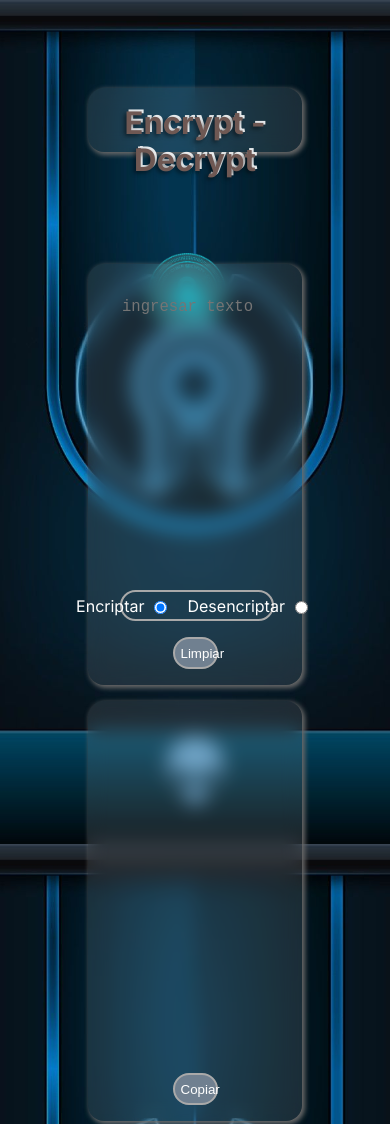
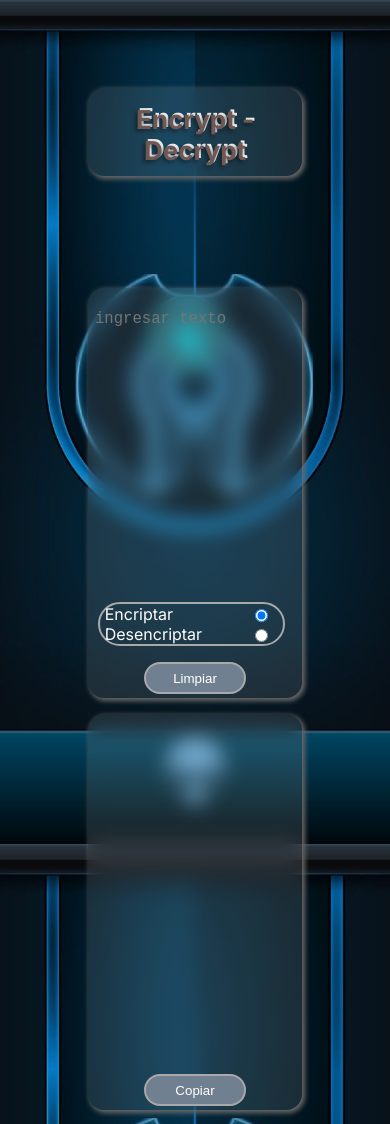
Before and after one commit to FabioBustosSJ/ch1_variante, a plain HTML site: page index.html in a window 390 px wide. Shown: the top 1124 px of the page. Drawn offline with Linux system fonts and the light colour scheme.

Commit message:
Corrección posición radio buttons

```diff
--- a/style.css
+++ b/style.css
@@ -193,22 +193,27 @@ footer p{
 		margin-left: 0;
 	}
 
+	.cabecera {
+
+		height: 5.5rem;
+	}
+
 	.cabecera .card-title{
 		padding-top: 1rem;
-		height: 4.5rem;
-		font-size:31px;
+		font-size:26px;
 		margin: 0;
 	}
 
 	.logos .gira1, .logos .gira2{
 		width: 20%;
 		left: 38%;
-    top: 30%;
+    top: 35%;
 	}
 
 	.card{
 		width:auto;
 		display: block;
+		padding: 20px 5px;
 	}
 
 	.textoEntrada, .textoSalida{
@@ -219,12 +224,38 @@ footer p{
     color: white;
 	}
 
+	.botonesLeft{
+		width: 100%;
+		text-align: justify-all;
+	}
+	.botonesLeft .limpiar{
+		width: 50%;
+	}
+
+	.botonesRight .copiar{
+		width: 50%;
+	}
+
+	.radio{
+		width:90%;
+		height: 40%;
+		display: inline-flex;
+		align-content: space-around;
+		justify-content: space-between;
+		flex-wrap: wrap;
+	}
+
 	footer{
 		height:130px;
 	}
 
+	footer .copyright{
+		margin: 10px 0;
+	}
+
 	footer .redes{
 		padding:0 20px;
+		display: inline-flex;
 	}
 	footer .redes img{
 		/*position: relative;*/
```
